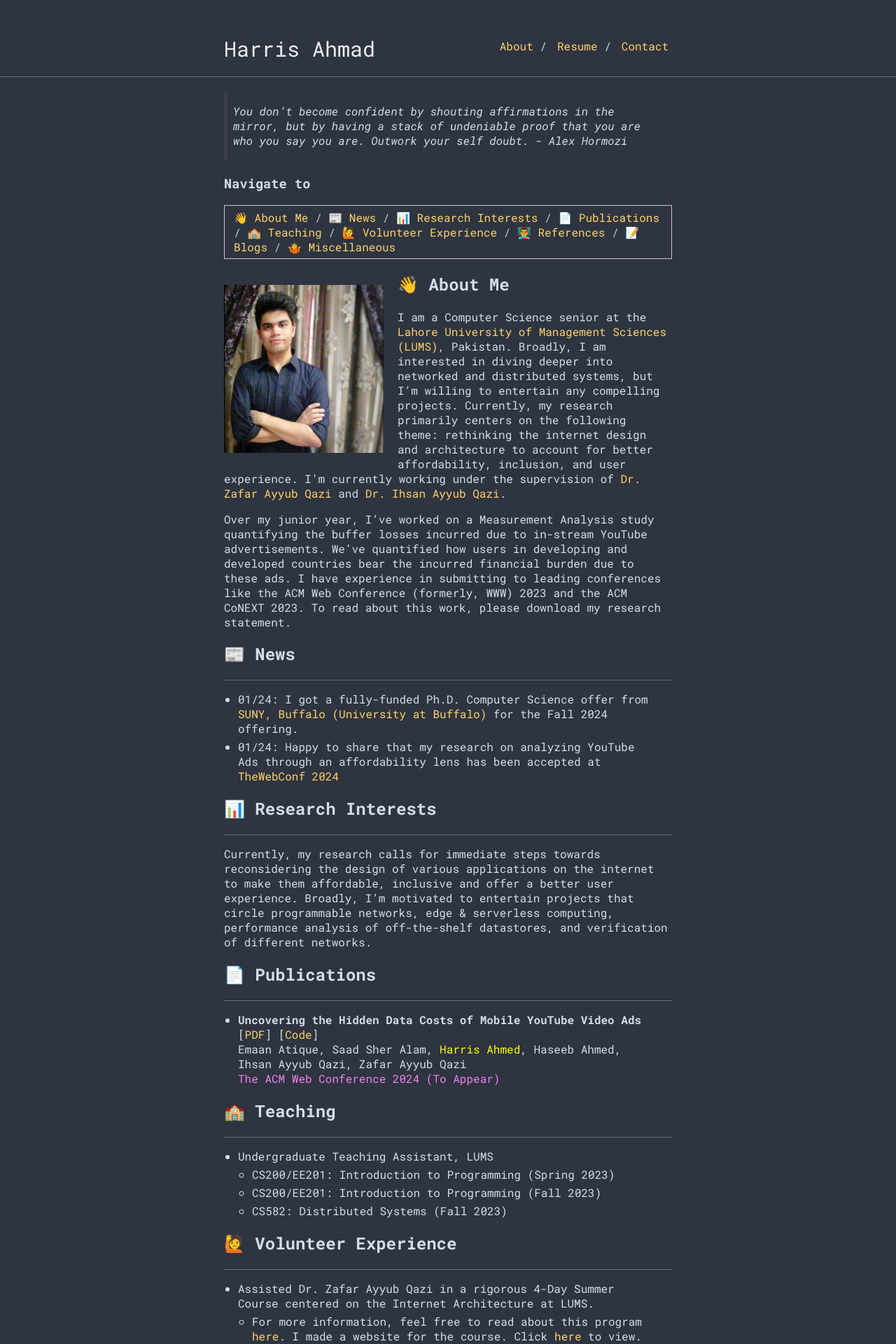
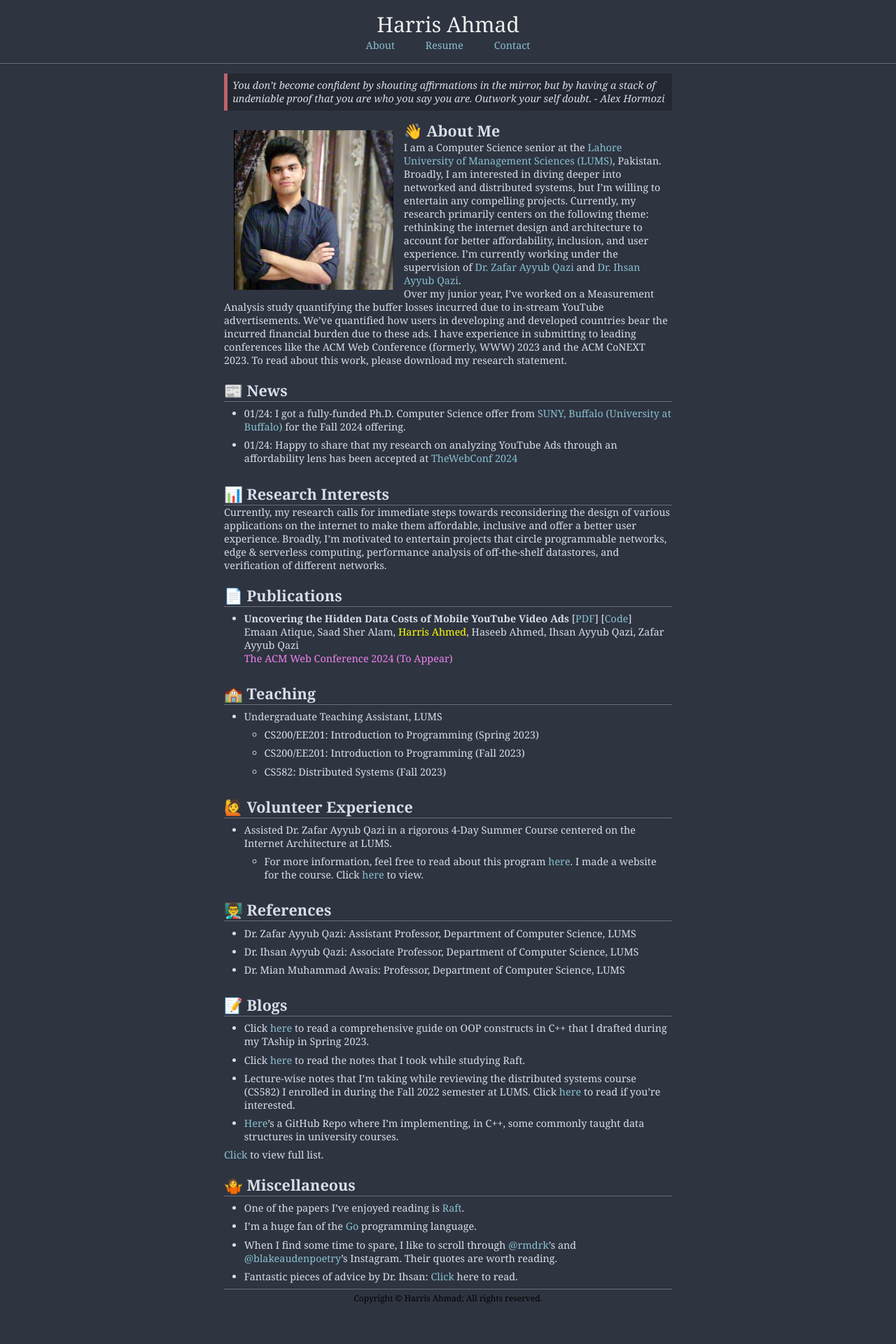
Before and after one commit to harris-ahmad/harris-ahmad.github.io, a Jekyll site: the page built from index.md, in a window 1280 px wide. Shown: the top 1920 px of the page at 70% size. Built offline with Jekyll 4.4.1, drawn with Linux system fonts in a browser that asks for light colours; some web fonts are replaced; after the commit the page ends 1865 px from its top, so only the background shows below that.

Commit message:
a lot of changes

```diff
--- a/Gemfile
+++ b/Gemfile
@@ -7,12 +7,12 @@ source "https://rubygems.org"
 #
 # This will help ensure the proper Jekyll version is running.
 # Happy Jekylling!
-gem "jekyll", "~> 4.3.2"
+# gem "jekyll", "~> 4.3.2"
 # This is the default theme for new Jekyll sites. You may change this to anything you like.
 gem "minima", "~> 2.5"
 # If you want to use GitHub Pages, remove the "gem "jekyll"" above and
 # uncomment the line below. To upgrade, run `bundle update github-pages`.
-# gem "github-pages", group: :jekyll_plugins
+gem "github-pages", group: :jekyll_plugins
 # If you have any plugins, put them here!
 group :jekyll_plugins do
   gem "jekyll-feed", "~> 0.12"
@@ -31,3 +31,5 @@ gem "wdm", "~> 0.1.1", :platforms => [:mingw, :x64_mingw, :mswin]
 # Lock `http_parser.rb` gem to `v0.6.x` on JRuby builds since newer versions of the gem
 # do not have a Java counterpart.
 gem "http_parser.rb", "~> 0.6.0", :platforms => [:jruby]
+
+gem "webrick"
--- a/_layouts/default.html
+++ b/_layouts/default.html
@@ -21,6 +21,7 @@
         {% assign url = site.url | append: site.baseurl | append: page.url %}
     {% endif %}
     <meta name="description" content="{{ desc }}">
+    <link href="https://db.onlinewebfonts.com/c/854f40508546a6154ded78884803020e?family=Lyon+Text+Web+Black+Regular" rel="stylesheet">
     <link href='https://fonts.googleapis.com/css?family=Inconsolata:400,700' rel='stylesheet' type='text/css'>
     <link rel="alternate" type="application/rss+xml" title="{{ site.title }} RSS" href="/feed.xml" />
     <link rel="stylesheet" href="{{ site.baseurl }}/css/main.css">
@@ -55,6 +56,7 @@
 </head>
 <body>
     <div class="wrapper">
+
         <div class="navbar container">
             {% if site.ins_logo %}
                 <img id="ins-logo" src="{{ site.ins_logo }}" />
@@ -71,7 +73,7 @@
                             <li class="alignable pull-left nav-list"><a href="{{ x.link }}">{{ x.name }}</a>
                     {% endif %} -->
                     {% if forloop.last == false %}
-                        /
+
                     {% endif %}
                         </li>
                 {% endfor %}
--- a/_sass/_style.scss
+++ b/_sass/_style.scss
@@ -1,206 +1,215 @@
 @import "vars";
-@import url('https://fonts.googleapis.com/css?family=Roboto:100,100i,300,300i,400,400i,500');
-@import url('https://fonts.googleapis.com/css?family=Lato:300,300i,400,400i,700,700i');
-@import url('https://fonts.googleapis.com/css?family=Roboto Mono:300,300i,400,400i,700,700i');
+@import url('https://fonts.googleapis.com/css2?family=Roboto:wght@100;300;400;500&family=Lato:wght@300;400;700&family=Roboto+Mono:wght@300;400;700&display=swap');
 
-/*
- * Basic
- */
 
+// Variables
+$background-color: #2E3440;
+$text-color: #D8DEE9;
+$accent-color: #88C0D0; // Adjusted for better contrast
+$link-hover-color: #BF616A;
+$font-stack: "Lyon-Text", Georgia, ui-serif, serif;
+$roboto-font-stack: 'Roboto', sans-serif;
+
+// Mixins
+@mixin link-hover {
+    text-decoration: none;
+    color: $link-hover-color;
+    cursor: pointer;
+}
+
+@mixin responsive-max-width($size) {
+    max-width: $size;
+    transition: 0.3s ease all;
+}
+
+// Resets
+* {
+    margin: 0;
+    padding: 0;
+    box-sizing: border-box;
+}
+
+// Basic Styles
 html {
     height: 100%;
-    margin: 0;
-    padding: 0;
-    background-color: #2E3440;
-    color: #D8DEE9;
+    background-color: $background-color;
+    color: $text-color;
+    font-size: 16px; // Adjusted for better readability
+    font-family: $font-stack;
 }
 
 body {
-    margin: 0;
-    font-family: Roboto Mono;
-    height: 100%;
+    min-height: 100%;
 }
 
 h1 {
-    font-family: Roboto;
+    font-family: $roboto-font-stack;
 }
+
 
 a {
     text-decoration: none;
-    color: $accent;
-}
+    color: $accent-color;
 
-a:hover {
-    text-decoration: none;
-    color: #BF616A
+    &:hover {
+        @include link-hover;
+    }
 }
 
 hr {
-    border: 0;
-    height: 0;
+    border: none;
     border-top: 1px solid rgba(0, 0, 0, 0.1);
     border-bottom: 1px solid rgba(255, 255, 255, 0.3);
 }
 
-/*
- * Navbar
- */
-
+// Navbar
 #author-name {
     font-size: 30px;
     color: #EEEEEE;
-    display: inline-block;
+    display: inline-flex;
+    position: relative;
+    //   justify-content: center;
 }
 
 .navbar {
-    padding: 50px 0 50px 0;
+    display: flex;
+    flex-direction: column;
+    /* Stack children vertically */
+    align-items: center;
+    /* Center children horizontally */
+    justify-content: center;
+    /* Center children vertically if there's space */
+    padding: 1em 0;
+}
+
+#author-container {
+    margin-bottom: 10px;
+    /* Space between author name and navigation links */
 }
 
 .navbar-ul {
-    display: inline-block;
+    list-style-type: none;
+    padding: 0;
+    /* Remove default padding */
     margin: 0;
-    padding: 5px 0 5px 0;
-    margin-left: 20px;
+    /* Remove default margin */
+    display: flex;
+    /* Align navigation items in a row */
+    gap: 15px;
+    /* Space between navigation items */
+    justify-content: center;
+    /* Center navigation items */
 }
 
 .nav-list {
-    list-style-type: none;
-    margin: 0 5px 0 10px;
+    margin: 0 1em; // Give some space between nav items
 }
 
-.alignable {
-    display: inline-block;
-}
-
-.pull-left {
-    @extend .alignable;
-    float: left;
-}
-
-.pull-right {
-    @extend .alignable;
-    float: right;
-}
-
-/* Divs */
-
+// Container & Wrapping Elements
 .container {
-    max-width: 50%;
+    @include responsive-max-width(50%);
     margin: auto;
+    font-size: 0.9em;
 }
 
 .wrapper {
     min-height: 100%;
 }
 
-/* Institute Image */
-
-#ins-logo {
+// Images
+#ins-logo,
+#thumbnail_image,
+#country_image,
+#footer_image {
+    display: block;
     margin: auto;
-    display: block;
-    max-height: 100px;
-    text-align: center;
-}
-
-/* Thumbail Images for Social Media */
-
-#contact_container {
-    display: flex;
-    justify-content: center;
-}
-
-#thumbnail_image {
-    max-width: 70px;
-    margin: 10px;
-    display: inline-block;
 }
 
 #thumbnail_image:hover {
-    max-width: 75px;
+    transform: scale(1.1); // Use scale for smoother hover effect
 }
 
-/* Country Image */
-
-#country_image {
-    height: 48px;
-    width: 48px;
+// Footer
+#footer_div {
+    display: flex;
+    justify-content: space-between; // Distribute space between elements
 }
 
-/* Country Image */
-#footer_div {
-    display: flex;
-    justify-content: center;
-}
-
-#footer_image {
-    height: 35%;
-    width: 35%;
-}
-
-
-/* Mobile */
-
+// Mobile Styles
 @media (max-width: 800px) {
     .container {
-        max-width: $med-width;
-        transition: 0.3s ease all;
-    }
-
-    .profile-picture {
-        display: none;
+        @include responsive-max-width(95%);
     }
 }
 
 @media (max-width: 650px) {
     .container {
-        max-width: 83%;
-    }
-
-    .navbar-ul {
-        margin-top: 5px;
-    }
-
-    .profile-picture {
-        display: none;
+        @include responsive-max-width(90%);
     }
 }
 
 @media (max-width: 500px) {
     .navbar {
-        text-align: center;
-        padding: 50px 0px 0px 0px;
+        flex-direction: column; // Stack nav items vertically
+        align-items: center; // Align items in the center
+    }
+}
+
+// Typography
+.content {
+    a:hover {
+        @include link-hover;
     }
 
-    #author-name {
-        width: 100%;
-        float: none;
+    ol,
+    ul {
+        padding-left: 2em;
     }
 
-    #navlist {
-        padding: 10px 0 10px 0;
-        margin: 0;
-        display: block;
-        float: none;
-        text-align: center;
-        width: 100%;
+    ol {
+        counter-reset: list;
+
+        li {
+            list-style: none;
+            margin: 0.5em 0;
+            position: relative;
+
+            &:before {
+                content: "[" counter(list, decimal) "] ";
+                counter-increment: list;
+                position: absolute;
+                left: -2em;
+            }
+        }
     }
 
-    #navlist li.alignable {
-        display: inline-block;
+    ul li {
+        margin: 0.5em 0;
     }
 
-    #navlist li.pull-left {
-        float: none;
-    }
-
-    #navlist li.nav-list {
-        margin: 0;
+    blockquote {
+        border-left: 5px solid $link-hover-color;
+        margin: 1em 0;
+        padding: 0.5em;
+        font-style: italic;
+        background-color: darken($background-color, 5%); // Slightly darker background for contrast
     }
 
     .profile-picture {
-        display: none;
+        width: 228px;
+        margin: 1em;
+        float: left;
+
+        img {
+            width: 100%;
+        }
+    }
+
+    img {
+        text-align: center;
     }
 }
 
-@import "typography";
+// Importing additional styles
+// @import "typography";
 @import "tables";
--- a/_sass/tables.scss
+++ b/_sass/tables.scss
@@ -1,80 +1,167 @@
+// table {
+//     margin: 15px 0;
+//     border-collapse: collapse;
+//     width: 100%;
+//     padding: 0;
+//     background-color: #2E3440
+// }
+// table tr {
+//     border-top: 1px solid #ffffff;
+//     margin: 0;
+//     padding: 0;
+//     background-color: #2E3440
+// }
+// table tr:nth-child(2n) {
+//     background-color: #f8f8f8;
+// }
+// table tr th {
+//     font-weight: bold;
+//     border: 1px solid #cccccc;
+//     text-align: left;
+//     margin: 0;
+//     padding: 6px 13px;
+// }
+// table tr td {
+//     border: 1px solid #cccccc;
+//     text-align: left;
+//     margin: 0;
+//     padding: 6px 13px;
+//     color: #cccccc;
+// }
+// table tr th :first-child, table tr td :first-child {
+//     margin: 0;
+// }
+// table tr th :last-child, table tr td :last-child {
+//     margin: 0;
+// }
+
+// // write media queries to make the table responsive
+
+// @media screen and (max-width: 600px) {
+//     table {
+//         border: 0;
+//     }
+//     table caption {
+//         font-size: 1.3em;
+//     }
+//     table thead {
+//         border: none;
+//         clip: rect(0 0 0 0);
+//         height: 1px;
+//         margin: -1px;
+//         overflow: hidden;
+//         padding: 0;
+//         position: absolute;
+//         width: 1px;
+//     }
+//     table tr {
+//         border-bottom: 3px solid #ddd;
+//         display: block;
+//         margin-bottom: .625em;
+//     }
+//     table td {
+//         border-bottom: 1px solid #ddd;
+//         display: block;
+//         font-size: .8em;
+//         text-align: right;
+//     }
+//     table td:before {
+//         /*
+//         * aria-label has no advantage, it won't be read inside a table
+//         content: attr(aria-label);
+//         */
+//         content: attr(data-label);
+//         float: left;
+//         font-weight: bold;
+//         text-transform: uppercase;
+//     }
+//     table td:last-child {
+//         border-bottom: 0;
+//     }
+// }
+
+// Enhanced table styles for "Navigate to" navigation links
 table {
     margin: 15px 0;
     border-collapse: collapse;
     width: 100%;
-    padding: 0;
-    background-color: #2E3440
+    background-color: #2E3440;
+    // Adding rounded corners for aesthetic appeal
+    border-radius: 8px;
+    overflow: hidden; // This ensures the border-radius clips the child elements
   }
+
   table tr {
-    border-top: 1px solid #ffffff;
-    margin: 0;
-    padding: 0;
-    background-color: #2E3440
+    border-top: 1px solid #4C566A; // Softer border color for less contrast
+    background-color: #2E3440;
   }
-table tr:nth-child(2n) {
-    background-color: #f8f8f8;
-}
+
   table tr th {
     font-weight: bold;
-    border: 1px solid #cccccc;
+    border: 1px solid #4C566A; // Softer border color
     text-align: left;
-    margin: 0;
-    padding: 6px 13px;
-}
-table tr td {
-    border: 1px solid #cccccc;
-    text-align: left;
-    margin: 0;
-    padding: 6px 13px;
-    color: #cccccc;
-}
-table tr th :first-child, table tr td :first-child {
-    margin: 0;
-}
-table tr th :last-child, table tr td :last-child {
-    margin: 0;
+    padding: 10px; // Increased padding for a better visual spacing
+    color: #ECEFF4; // Brighter color for headers for better readability
+    background-color: #3B4252; // Slightly different background color for header
   }
 
-// write media queries to make the table responsive
+  table tr td {
+    border: 1px solid #4C566A; // Softer border color
+    text-align: left;
+    padding: 10px; // Consistent padding with th
+    color: #ECEFF4; // Text color that stands out against the background
+    font-size: 0.9rem; // A smaller font size for content
+    // Styling links inside the table cell for better aesthetics
+    a {
+      display: inline-block;
+      margin-right: 8px; // Space out links
+      padding: 5px 10px; // Padding for clickable area
+      background-color: #3B4252; // Background to make it stand out
+      color: #ECEFF4;
+      border-radius: 4px; // Rounded corners for links
+      transition: background-color 0.3s ease; // Smooth transition for hover effect
 
+      &:hover {
+        background-color: #434C5E; // A lighter background on hover
+        text-decoration: none; // No underline on hover
+      }
+    }
+  }
+
+  // Media queries for responsive table
   @media screen and (max-width: 600px) {
     table {
       border: 0;
     }
-    table caption {
-        font-size: 1.3em;
+
+    table tr {
+      border-bottom: 3px solid #3B4252; // Keeping the border color consistent with the theme
+      display: block;
+      margin-bottom: 1em;
     }
-    table thead {
-        border: none;
-        clip: rect(0 0 0 0);
-        height: 1px;
-        margin: -1px;
-        overflow: hidden;
-        padding: 0;
+
+    table td {
+      border-bottom: 1px solid #4C566A;
+      display: block;
+      font-size: 0.8em;
+      text-align: right;
+      position: relative; // For positioning the pseudo-element
+      padding-left: 50%; // Make space for the label
+    }
+
+    table td:before {
+      content: attr(data-label);
       position: absolute;
-        width: 1px;
-    }
-    table tr {
-        border-bottom: 3px solid #ddd;
-        display: block;
-        margin-bottom: .625em;
-    }
-    table td {
-        border-bottom: 1px solid #ddd;
-        display: block;
-        font-size: .8em;
-        text-align: right;
-    }
-    table td:before {
-        /*
-        * aria-label has no advantage, it won't be read inside a table
-        content: attr(aria-label);
-        */
-        content: attr(data-label);
-        float: left;
+      left: 0;
+      width: 50%; // Width of the label
+      padding-right: 10px; // Padding between label and content
+      white-space: nowrap; // Ensure the label stays in a single line
+      text-align: left;
       font-weight: bold;
       text-transform: uppercase;
+      color: #ECEFF4; // Label color
     }
+
     table td:last-child {
       border-bottom: 0;
     }
--- a/index.md
+++ b/index.md
@@ -5,9 +5,9 @@ layout: default
 > You don’t become confident by shouting affirmations in the mirror, but by having a stack of undeniable proof that you are who you say you are. Outwork your self doubt. - Alex Hormozi
 
 
-### Navigate to
+<!-- ### Navigate to -->
 
-| [👋 About Me](#👋-about-me) / [📰 News ](#📰-news) / [📊 Research Interests](#📊-research-interests) / [📄 Publications](#📄-publications) / [🏫 Teaching](#🏫-teaching) / [🙋 Volunteer Experience](#🙋-volunteer) / [👨‍🏫 References](#👨‍🏫-references) / [📝 Blogs](#📝-blogs) / [🤷 Miscellaneous](#🤷-miscellaneous) |
+<!-- | [👋 About Me](#👋-about-me) / [📰 News ](#📰-news) / [📊 Research Interests](#📊-research-interests) / [📄 Publications](#📄-publications) / [🏫 Teaching](#🏫-teaching) / [🙋 Volunteer Experience](#🙋-volunteer) / [👨‍🏫 References](#👨‍🏫-references) / [📝 Blogs](#📝-blogs) / [🤷 Miscellaneous](#🤷-miscellaneous) | -->
 
 <img class="profile-picture" src="profile.jpeg">
 
@@ -16,19 +16,21 @@ layout: default
 I am a Computer Science senior at the <a href="https://www.lums.edu.pk/" target="_blank">Lahore University of Management Sciences (LUMS)</a>, Pakistan. Broadly, I am interested in diving deeper into networked and distributed systems, but I’m willing to entertain any compelling projects. Currently, my research primarily centers on the following theme: rethinking the internet design and architecture to account for better affordability, inclusion, and user experience. I'm currently working under the supervision of <a href="https://web.lums.edu.pk/~zafar" target="_blank">Dr. Zafar Ayyub Qazi</a>
  and <a href="https://www.ihsanqazi.com" target="_blank">Dr. Ihsan Ayyub Qazi</a>.
 
-Over my junior year, I've worked on a Measurement Analysis study quantifying the buffer losses incurred due to in-stream YouTube advertisements. We've quantified how users in developing and developed countries bear the incurred financial burden due to these ads. I have experience in submitting to leading conferences like the ACM Web Conference (formerly, WWW) 2023 and the ACM CoNEXT 2023. To read about this work, please download my research statement.
+Over my junior year, I've worked on a Measurement Analysis study quantifying the buffer losses incurred due to in-stream YouTube advertisements. We've quantified how users in developing and developed countries bear the incurred financial burden due to these ads. I have experience in submitting to leading conferences like the ACM Web Conference (formerly, WWW) 2023 and the ACM CoNEXT 2023. To read about this work, please download my research statement. <br /> <br>
 
 <h2 id="📰-news">📰 News </h2>
 <hr>
 
 * 01/24: I got a fully-funded Ph.D. Computer Science offer from [SUNY, Buffalo (University at Buffalo)](https://www.buffalo.edu/) for the Fall 2024 offering.
 * 01/24: Happy to share that my research on analyzing YouTube Ads through an affordability lens has been accepted at [TheWebConf 2024](https://www2024.thewebconf.org/)
+<br><br>
 
 <h2 id="📊-research-interests">📊 Research Interests</h2>
 <hr>
 
 Currently, my research calls for immediate steps towards reconsidering the design of various
 applications on the internet to make them affordable, inclusive and offer a better user experience. Broadly, I’m motivated to entertain projects that circle programmable networks, edge & serverless computing, performance analysis of off-the-shelf datastores, and verification of different networks.
+<br><br>
 
 <h2 id="📄-publications">📄 Publications</h2>
 <hr>
@@ -36,7 +38,7 @@ applications on the internet to make them affordable, inclusive and offer a bett
 * **Uncovering the Hidden Data Costs of Mobile YouTube Video Ads** [[PDF](https://harris-ahmad.github.io/)] [[Code](https://harris-ahmad.github.io/)] <br />
 Emaan Atique, Saad Sher Alam, <span style="color:yellow">Harris Ahmed</span>, Haseeb Ahmed, Ihsan Ayyub Qazi, Zafar Ayyub Qazi <br />
 <span style="color:violet">The ACM Web Conference 2024 (To Appear)</span>
-
+<br><br>
 
 <h2 id="🏫-teaching">🏫 Teaching</h2>
 <hr>
@@ -45,12 +47,14 @@ Emaan Atique, Saad Sher Alam, <span style="color:yellow">Harris Ahmed</span>, Ha
     * CS200/EE201: Introduction to Programming (Spring 2023)
     * CS200/EE201: Introduction to Programming (Fall 2023)
     * CS582: Distributed Systems (Fall 2023)
+<br><br>
 
 <h2 id="🙋-volunteer">🙋 Volunteer Experience</h2>
 <hr>
 
 * Assisted Dr. Zafar Ayyub Qazi in a rigorous 4-Day Summer Course centered on the Internet Architecture at LUMS.
     * For more information, feel free to read about this program [here](https://summer.lums.edu.pk/course-details.php?cid=207). I made a website for the course. Click [here](https://summer-at-lums.github.io/) to view.
+<br><br>
 
 <h2 id="👨‍🏫-references">👨‍🏫 References</h2>
 <hr>
@@ -58,6 +62,7 @@ Emaan Atique, Saad Sher Alam, <span style="color:yellow">Harris Ahmed</span>, Ha
 * Dr. Zafar Ayyub Qazi: Assistant Professor, Department of Computer Science, LUMS
 * Dr. Ihsan Ayyub Qazi: Associate Professor, Department of Computer Science, LUMS
 * Dr. Mian Muhammad Awais: Professor, Department of Computer Science, LUMS
+<br><br>
 
 <h2 id="📝-blogs">📝 Blogs</h2>
 <hr>
@@ -68,6 +73,7 @@ Emaan Atique, Saad Sher Alam, <span style="color:yellow">Harris Ahmed</span>, Ha
 * [Here](https://github.com/harris-ahmad/DSA-in-CPP)'s a GitHub Repo where I'm implementing, in C++, some commonly taught data structures in university courses.
 
 [Click](https://harris-ahmad.github.io/blogs/) to view full list.
+<br><br>
 
 <h2 id="🤷-miscellaneous">🤷 Miscellaneous</h2>
 <hr>
```
Also changed, not shown: Gemfile.lock, _sass/vars.scss (line endings or trailing spaces), 10 other files. Lines whose indentation alone changed are shown as unchanged.
